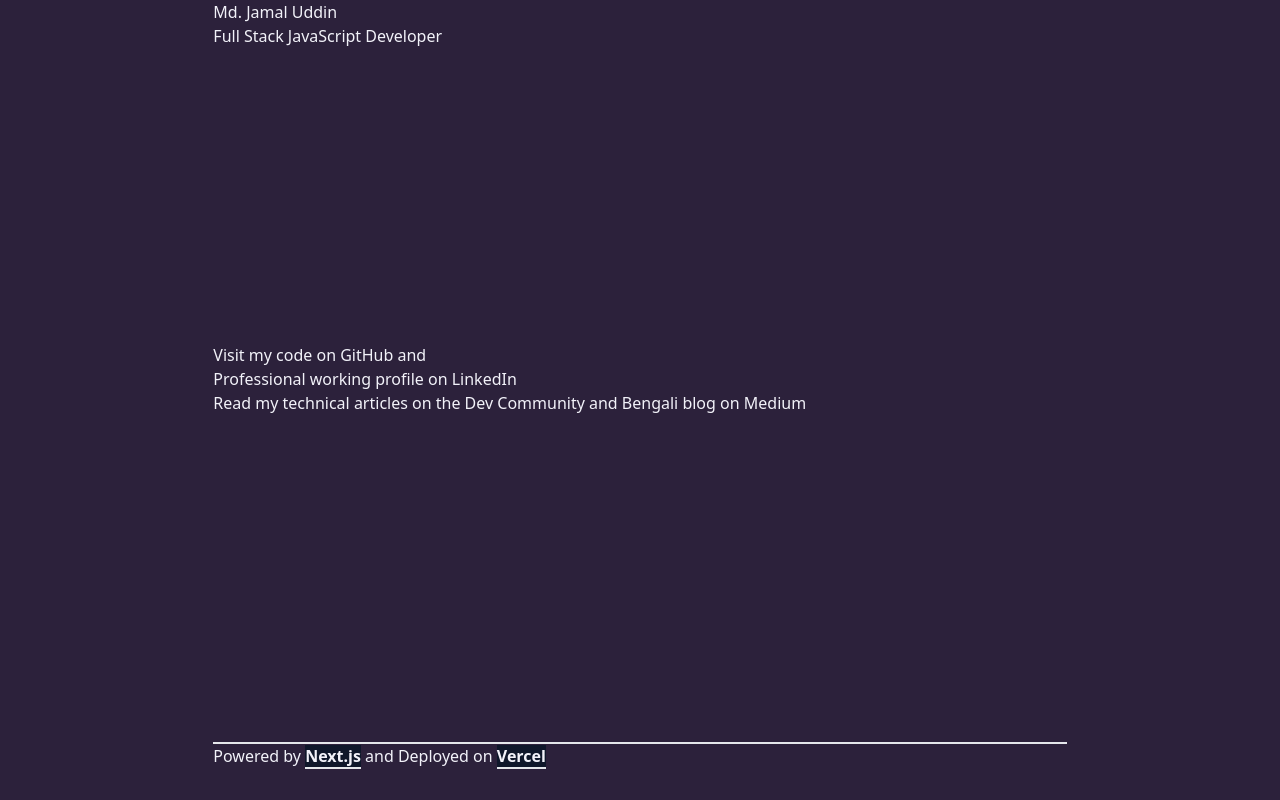
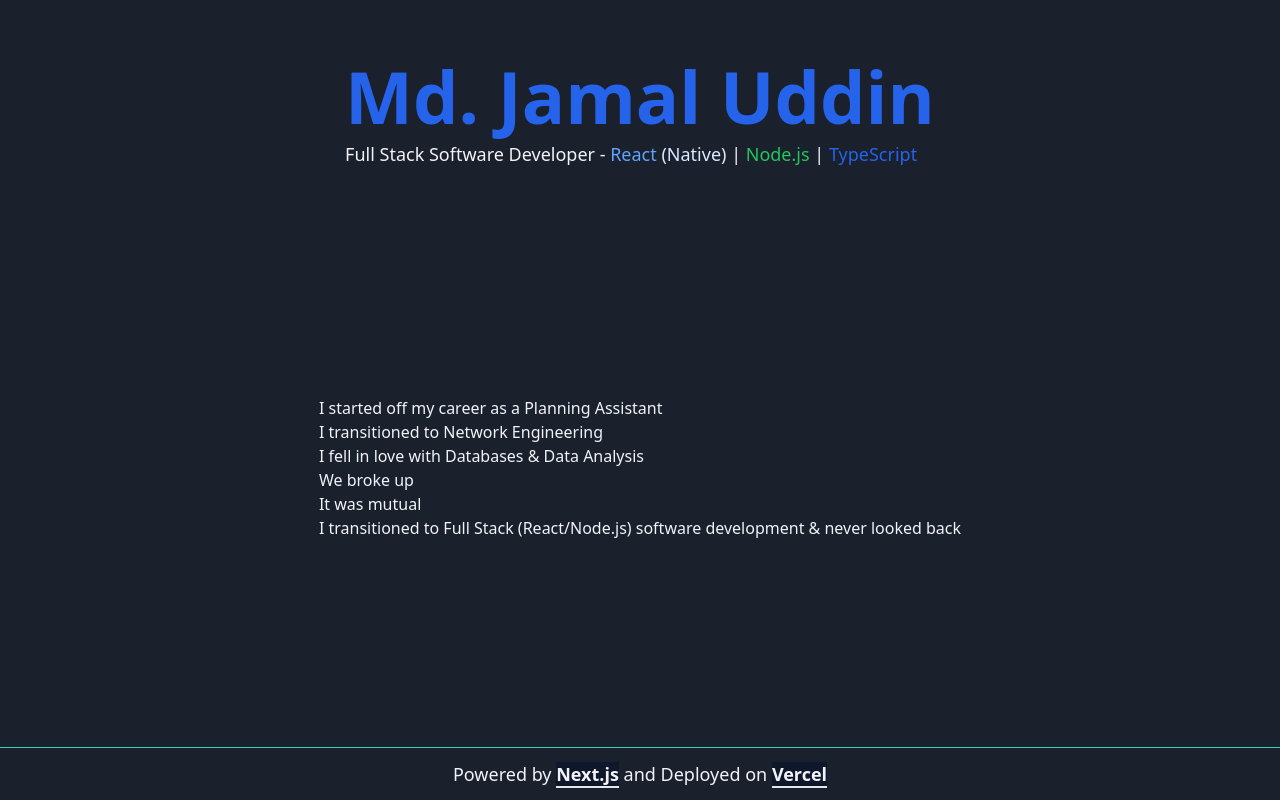
Before and after one commit to jaamaalxyz/jaamaalxyz.github.io, a Next.js app: page / in a window 1280 px wide. Built offline with nearby package versions, Linux system fonts and the light colour scheme.

Commit message:
add intro section

```diff
--- a/components/Content.tsx
+++ b/components/Content.tsx
@@ -1,11 +1,15 @@
 import React from 'react';
 
 const Content: React.FC = () => (
-  <main className="sm:w-full xl:w-8/12 my-0 mx-auto">
-    <p>Visit my code on GitHub and</p>
-    <p>Professional working profile on LinkedIn</p>
+  <main className="sm:w-full md:w-auto lg:w-5/8 p-5">
+    <p>I started off my career as a Planning Assistant</p>
+    <p>I transitioned to Network Engineering</p>
+    <p>I fell in love with Databases &amp; Data Analysis</p>
+    <p>We broke up</p>
+    <p>It was mutual</p>
     <p>
-      Read my technical articles on the Dev Community and Bengali blog on Medium
+      I transitioned to Full Stack (React/Node.js) software development &amp;
+      never looked back
     </p>
   </main>
 );
--- a/components/UI/Footer/Footer.tsx
+++ b/components/Footer/Footer.tsx
@@ -1,8 +1,8 @@
 import FooterLink from './FooterLink';
 
 export const Footer: React.FC = () => (
-  <footer className="sm:w-full xl:w-8/12 mx-auto sm:my-3 md:my-5 lg:my-8">
-    <p className="border-t-2">
+  <footer className="w-full lg:w-5/8 border-t border-teal-400">
+    <p className="text-center text-xs md:text-lg py-3">
       Powered by <FooterLink href="https://nextjs.org/" title="Next.js" /> and
       Deployed on <FooterLink href="https://vercel.com/" title="Vercel" />
     </p>
--- a/components/Header.tsx
+++ b/components/Header.tsx
@@ -1,9 +1,18 @@
 import React from 'react';
 
 const Header: React.FC = () => (
-  <header className="sm:w-full xl:w-8/12 my-0 mx-auto">
-    <h1>Md. Jamal Uddin</h1>
-    <p>Full Stack JavaScript Developer</p>
+  <header className="sm:w-full md:w-auto lg:w-5/8 p-5">
+    <h1 className="text-3xl md:text-5xl lg:text-7xl font-bold lg:font-extrabold text-blue-500 md:text-green-500 xl:text-blue-600 md:pt-10">
+      Md. Jamal Uddin
+    </h1>
+    <p className="pt-2 text-sm md:text-lg">
+      Full Stack Software Developer -{' '}
+      <span className="text-blue-400">
+        React <span className="text-blue-100">(Native)</span>
+      </span>{' '}
+      | <span className="text-green-500">Node.js</span> |{' '}
+      <span className="text-blue-600">TypeScript</span>
+    </p>
   </header>
 );
 
--- a/components/Layout.tsx
+++ b/components/Layout.tsx
@@ -5,7 +5,7 @@ interface Props {
 }
 
 const Layout: React.FC<Props> = ({ children }) => (
-  <div className="bg-[#2C213B] h-screen flex flex-col justify-between text-[#f2f2f9]">
+  <div className="bg-[#1A202C] text-[#f2f2f9] h-screen flex flex-col justify-between items-center space-y-4">
     {children}
   </div>
 );
```
Also changed, not shown: pages/blog.tsx (+4 -3 lines), pages/index.tsx (+3 -4 lines), components/Footer/FooterLink.tsx (renamed from components/UI/Footer/FooterLink.tsx), components/Footer/index.tsx (renamed from components/UI/Footer/index.tsx), components/UI/H1.tsx (renamed from components/UI/Footer/H1.tsx), components/UI/H2.tsx (renamed from components/UI/Footer/H2.tsx).
